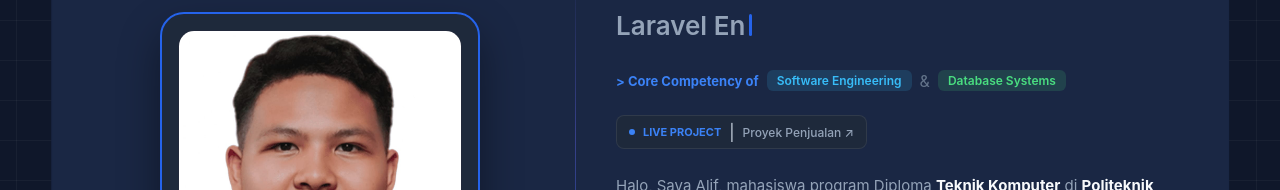
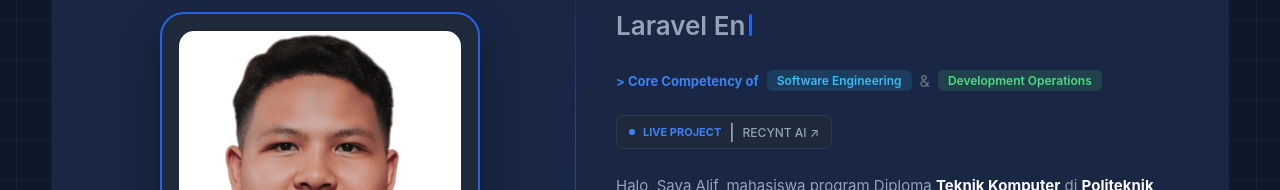
Before and after one commit to maliframadhan-hub/maliframadhan-hub.github.io, a React (Vite) app: page / in a window 1280 px wide. Shown: the part 220-410 px from the top of the page. Built offline with nearby package versions, Linux system fonts and the light colour scheme.

Commit message:
Update App.jsx

```diff
--- a/src/App.jsx
+++ b/src/App.jsx
@@ -1014,9 +1014,9 @@
                   <span style={{ color:"#3b82f6", fontSize:"13px", fontWeight:"700" }}>&gt; Core Competency of</span>
                   <span style={{ fontSize:"12px", fontWeight:"600", color:darkMode?"#38bdf8":"#0369a1", backgroundColor:darkMode?"rgba(56,189,248,0.15)":"#bfdbfe", padding:"3px 10px", borderRadius:"6px" }}>Software Engineering</span>
                   <span style={{ color:"#64748b" }}>&</span>
-                  <span style={{ fontSize:"12px", fontWeight:"600", color:darkMode?"#4ade80":"#166534", backgroundColor:darkMode?"rgba(74,222,128,0.15)":"#bbf7d0", padding:"3px 10px", borderRadius:"6px" }}>Database Systems</span>
+                  <span style={{ fontSize:"12px", fontWeight:"600", color:darkMode?"#4ade80":"#166534", backgroundColor:darkMode?"rgba(74,222,128,0.15)":"#bbf7d0", padding:"3px 10px", borderRadius:"6px" }}>Development Operations</span>
                 </div>
-                <a href="https://proyekpenjualan.infinityfreeapp.com/" target="_blank" rel="noreferrer"
+                <a href="https://recynt-ai.vercel.app/" target="_blank" rel="noreferrer"
                   className="hero-live-badge"
                   style={{ display:"inline-flex", alignItems:"center", gap:"8px", padding:"6px 12px", backgroundColor:theme.cardBg, border:`1px solid ${theme.border}`, borderRadius:"8px", marginBottom:"24px", textDecoration:"none", transition:"border-color 0.2s, box-shadow 0.2s" }}
                   onMouseEnter={e => { e.currentTarget.style.borderColor="#2563eb"; e.currentTarget.style.boxShadow="0 0 0 3px rgba(37,99,235,0.1)"; }}
@@ -1024,7 +1024,7 @@
                   <span style={{ width:"6px", height:"6px", backgroundColor:"#3b82f6", borderRadius:"50%", flexShrink:0 }}/>
                   <span style={{ fontSize:"11px", fontWeight:"700", color:"#3b82f6", textTransform:"uppercase" }}>Live Project</span>
                   <span style={{ color:"#cbd5e1" }}>|</span>
-                  <span style={{ fontSize:isMobile?"10px":"12px", color:theme.subText, fontWeight:"500" }}>Proyek Penjualan ↗</span>
+                  <span style={{ fontSize:isMobile?"10px":"12px", color:theme.subText, fontWeight:"500" }}>RECYNT AI ↗</span>
                 </a>
                 <p className="hero-desc-text" style={{ fontSize:isMobile?"14px":"15px", color:theme.subText, lineHeight:"1.7", margin:"0 0 32px 0", textAlign:"left", alignSelf:"auto", maxWidth:"100%" }}>
                   Halo, Saya Alif, mahasiswa program Diploma <strong style={{ color:theme.text }}>Teknik Komputer</strong> di <strong style={{ color:theme.text }}>Politeknik Negeri Medan</strong> yang memiliki minat besar dalam pengembangan <strong style={{ color:theme.text }}>perangkat lunak</strong>, <strong style={{ color:theme.text }}>pengembangan web</strong>, dan <strong style={{ color:theme.text }}>kecerdasan buatan (Artificial Intelligence)</strong>. Saya senang mempelajari dan menerapkan teknologi untuk menciptakan solusi inovatif yang bermanfaat bagi masyarakat.
```
